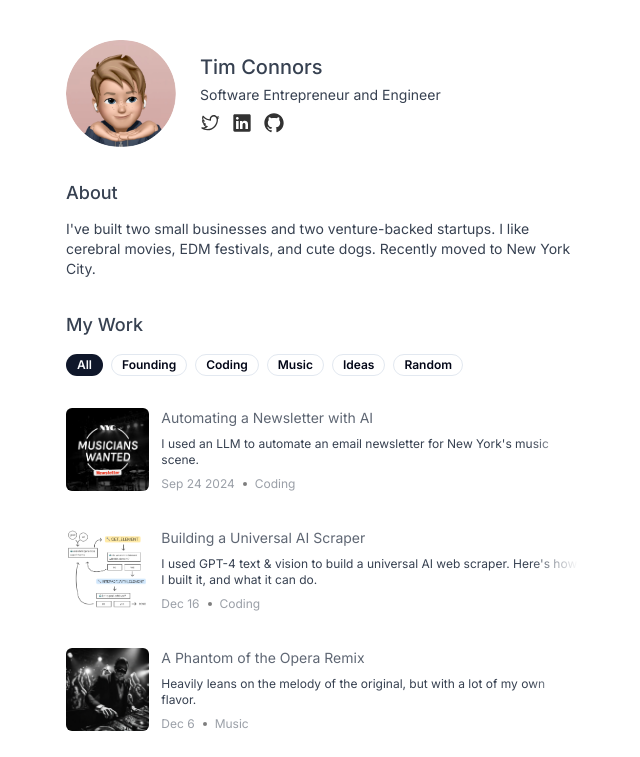
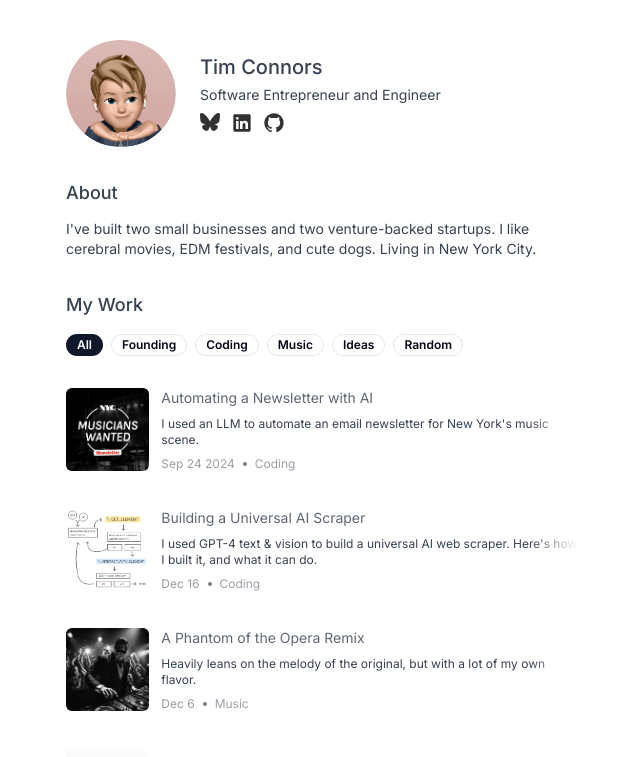
Before and after one commit to timconnorz/personal-website, a Next.js app: page / in a window 1280 px wide. Shown: the top 757 px of the page, without its empty margins (318-958 px from the left). Built offline with nearby package versions, Linux system fonts and the light colour scheme; no server answers.

Commit message:
added bluesky link

```diff
--- a/app/page.tsx
+++ b/app/page.tsx
@@ -22,7 +22,7 @@ export default async function Home() {
       />
 
       <h2 className="mb-3">About</h2>
-      <p>{"I've built two small businesses and two venture-backed startups. I like cerebral movies, EDM festivals, and cute dogs. Recently moved to New York City."}</p>
+      <p>{"I've built two small businesses and two venture-backed startups. I like cerebral movies, EDM festivals, and cute dogs. Living in New York City."}</p>
 
       <h2 className="mb-3">My Work</h2>
 
--- a/components/SocialLinks.tsx
+++ b/components/SocialLinks.tsx
@@ -5,9 +5,9 @@ export default function SocialLinks() {
   const iconSize = 20
   return (
     <div className="flex flex-row space-x-3 opacity-80 pt-1 mt-1">
-      {/* Twitter Icon */}
-      <a href="https://twitter.com/itstimconnors">
-        <Image src="/twitter.svg" alt="Twitter Logo" width={iconSize} height={iconSize} className="hover:opacity-50" />
+      {/* Bluesky Icon */}
+      <a href="https://bsky.app/profile/timconnors.bsky.social">
+        <Image src="/bluesky.svg" alt="Bluesky Logo" width={iconSize} height={iconSize} className="hover:opacity-50" />
       </a>
       {/* LinkedIn Icon */}
       <a href="https://www.linkedin.com/in/itstimconnors">
```
Also changed, not shown: public/bluesky.svg (added).
